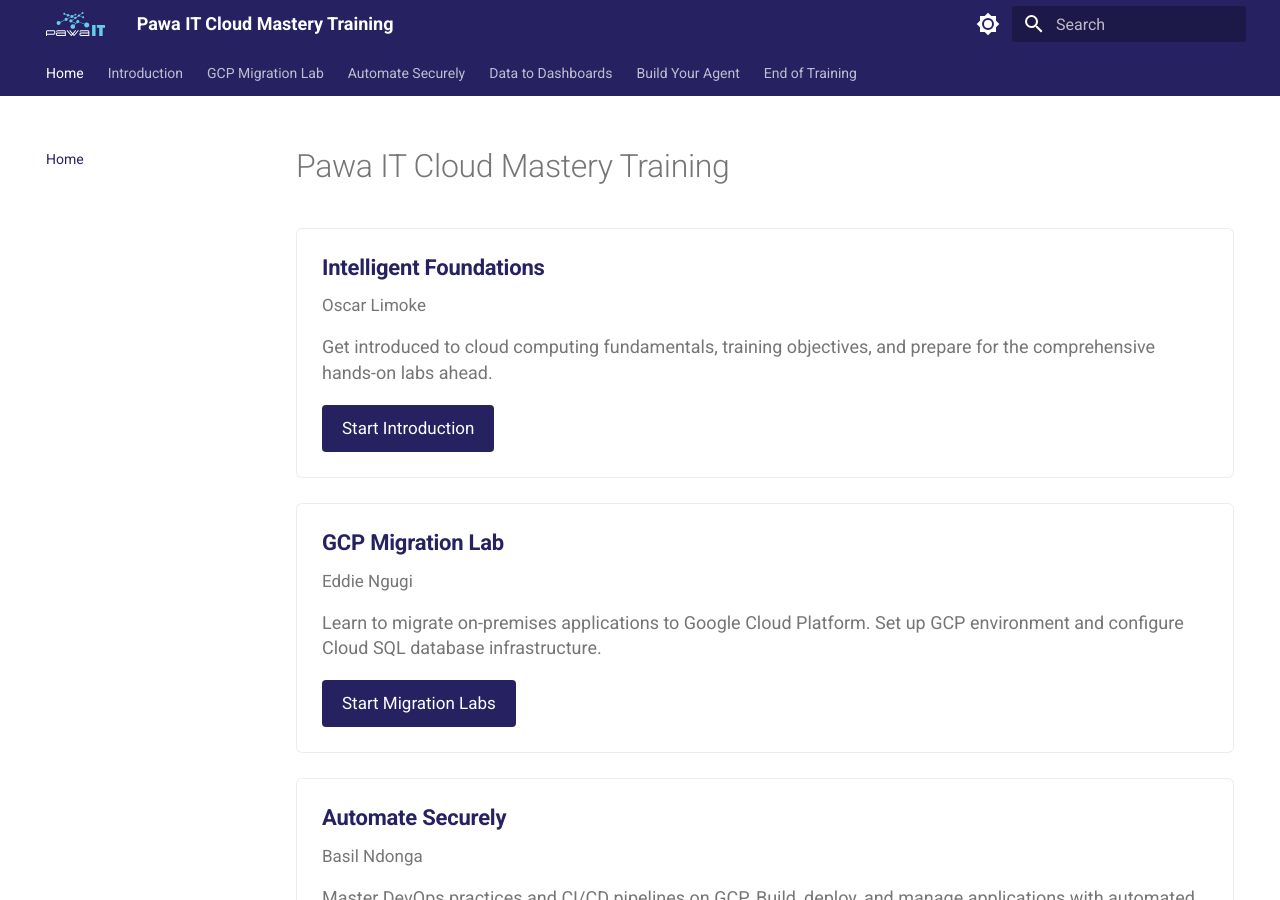
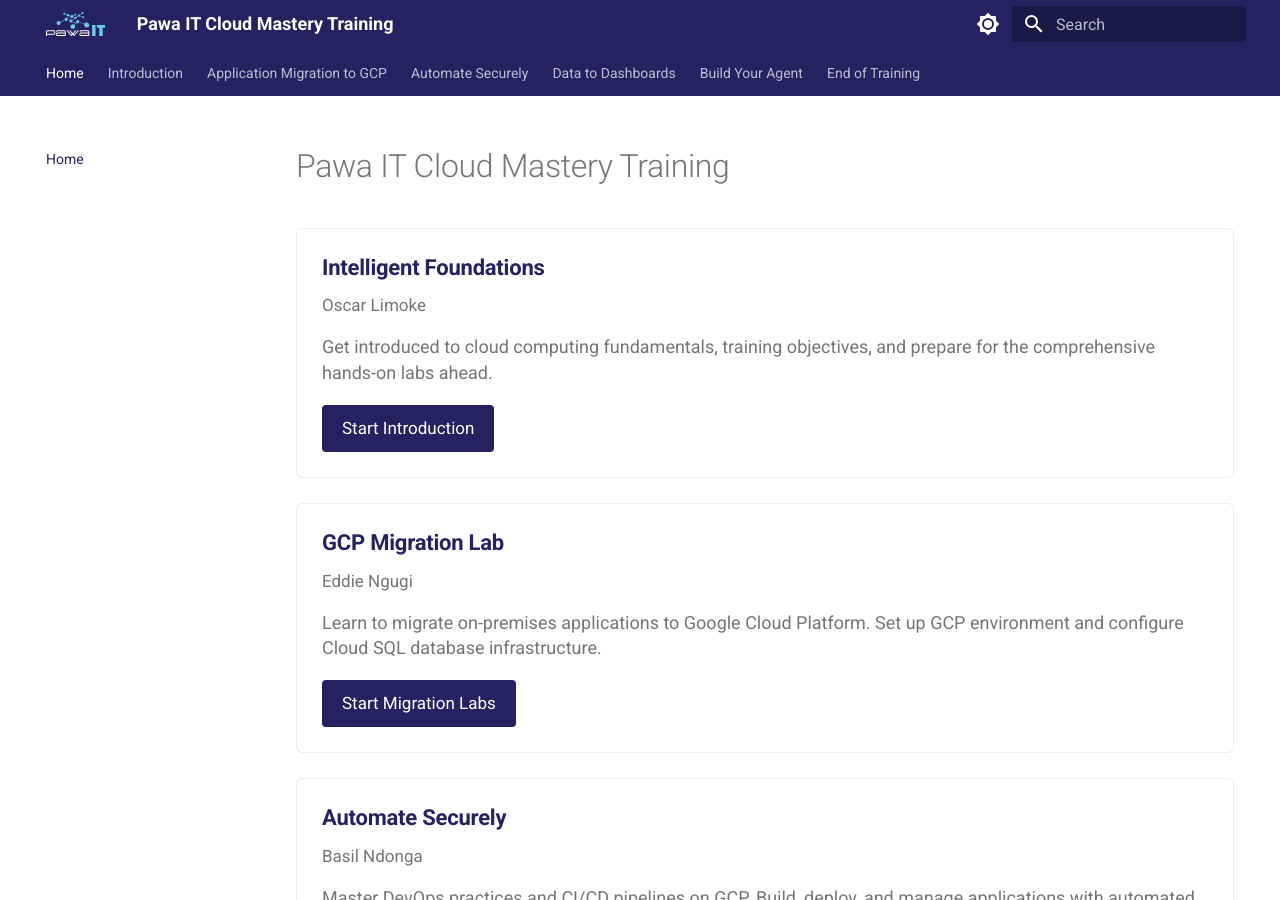
Before and after one commit to Pawa-IT-Solutions/cloud-mastery-docs, an MkDocs documentation site: the page built from docs/index.md, in a window 1280 px wide and 900 px high. Built offline with MkDocs 1.6.1 and Material for MkDocs 9.7.7, drawn with Linux system fonts in a browser that asks for light colours; some of the changed lines change nothing that is shown.

Commit message:
added mkdocs.yml

```diff
--- a/mkdocs.yml
+++ b/mkdocs.yml
@@ -60,8 +60,20 @@
   - Home: index.md
   - "Introduction":
       - "Cloud Mastery Training Introduction": introduction.md
-  - "GCP Migration Lab":
-      - "Prepare GCP Environment": gcp-migration-lab.md
+  # - "GCP Migration Lab":
+  #     - "Prepare GCP Environment": gcp-migration-lab.md
+  - "Application Migration to GCP":
+      - "Migration Overview": migration-overview.md
+      - "Prepare On-Prem VM": migration-prepare-vm.md
+      - "Create VM Disk Image": migration-create-image.md
+      - "Create GCS Bucket": migration-gcs-bucket.md
+      - "Install & Configure GCloud CLI": migration-gcloud-cli.md
+      - "Upload Image to GCS": migration-upload-image.md
+      - "Create GCP VPC": migration-create-vpc.md
+      - "Import VMDK as GCP Image": migration-import-image.md
+      - "Create GCP VM Instance": migration-create-vm.md
+      - "Access & Configure VM": migration-access-vm.md
+      - "Update DNS Records": migration-dns-update.md
   - "Automate Securely":
       - "DevOps & CI/CD on GCP Lab": devops-lab.md
       - "Database setup": setup-cloud-sql.md
@@ -72,7 +84,11 @@
       - "Setup Cloud Build for Frontend": setup-frontend-pipeline.md
       - "Access the Application": accessing-the-application.md
   - "Data to Dashboards":
-      - "Data Analytics & Visualization": data-analytics-lab.md
+      - "Pipeline Overview": data-analytics-lab.md
+      - "Setup BigQuery": data-pipeline-setup-bigquery.md
+      - "Create Cloud Function": data-pipeline-create-function.md
+      - "Schedule with Cloud Scheduler": data-pipeline-schedule-job.md
+      - "Visualize with Looker Studio": data-pipeline-visualize-looker.md
   - "Build Your Agent":
       - "Building Virtual Agent with Dialogflow CX": virtual-agent-lab.md
   - "End of Training":
```
